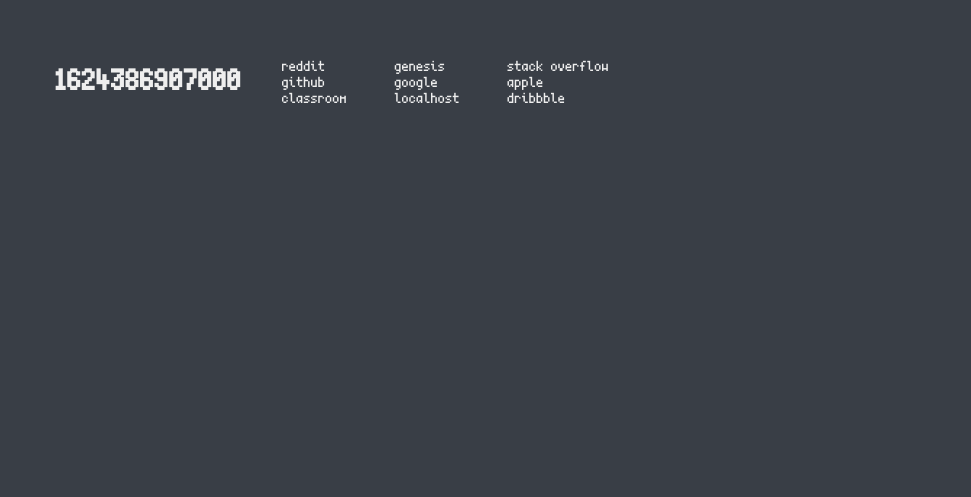
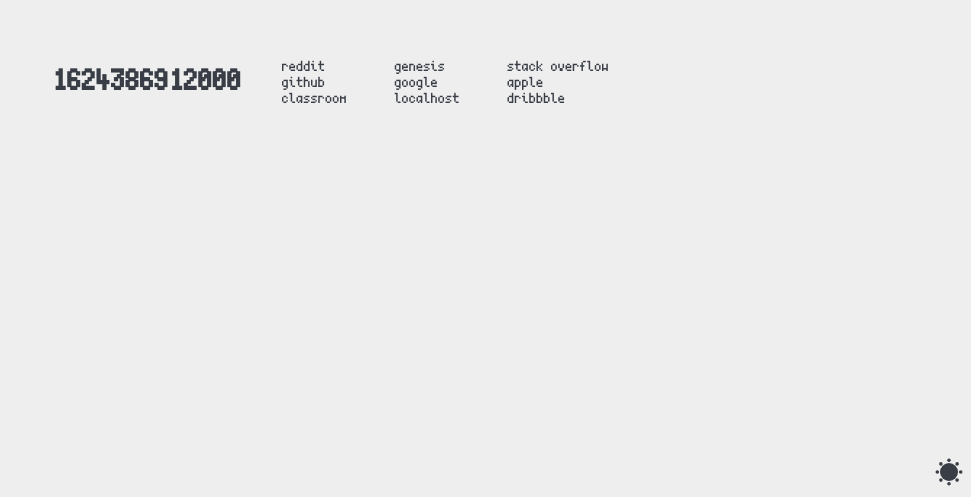
Before and after one commit to akhilvanka/akhilvanka.github.io, a plain HTML site: page index.html in a window 1280 px wide. Shown: the part 303-800 px from the top of the page, without its empty margins (309-1280 px from the left). Drawn offline with Linux system fonts and the light colour scheme.

Commit message:
Added some features
Added support for Light mode, as well as auto switching based on your web browsers theme.

```diff
--- a/css/style.css
+++ b/css/style.css
@@ -15,6 +15,13 @@ html {
     font: 16px/1;
     display: flex;
     justify-content: center;
+    transition: background 250ms;
+}
+
+.html-light-mode {
+    background-color: #EEEEEE;
+    color: #393E46;
+    transition: background 250ms;
 }
 
 body {
@@ -24,6 +31,13 @@ body {
   display: flex;
   min-height: 15ch;
   min-width: 30px;
+  transition: background 250ms;
+}
+
+.body-light-mode {
+    background-color: #EEEEEE;
+    color: #393E46;
+    transition: background 250ms;
 }
 
 a {
@@ -39,6 +53,37 @@ ul {
 }
 
 p #cursor {
-  background-color: #24242d;
+  background-color: #393E46;
   animation: blink 2s infinte;
 }
+
+
+.toggle {
+  --size: 1.5rem;
+  -webkit-appearance: none;
+     -moz-appearance: none;
+          appearance: none;
+  outline: none;
+  cursor: pointer;
+  width: var(--size);
+  height: var(--size);
+  box-shadow: inset calc(var(--size) * 0.33) calc(var(--size) * -0.25) 0;
+  border-radius: 999px;
+  color: #EEEEEE;
+  transition: all 500ms;
+}
+.toggle:checked {
+  --ray-size: calc(var(--size) * -0.4);
+  --offset-orthogonal: calc(var(--size) * 0.65);
+  --offset-diagonal: calc(var(--size) * 0.45);
+  transform: scale(0.75);
+  color: #393E46;
+  box-shadow: inset 0 0 0 var(--size), calc(var(--offset-orthogonal) * -1) 0 0 var(--ray-size), var(--offset-orthogonal) 0 0 var(--ray-size), 0 calc(var(--offset-orthogonal) * -1) 0 var(--ray-size), 0 var(--offset-orthogonal) 0 var(--ray-size), calc(var(--offset-diagonal) * -1) calc(var(--offset-diagonal) * -1) 0 var(--ray-size), var(--offset-diagonal) var(--offset-diagonal) 0 var(--ray-size), calc(var(--offset-diagonal) * -1) var(--offset-diagonal) 0 var(--ray-size), var(--offset-diagonal) calc(var(--offset-diagonal) * -1) 0 var(--ray-size);
+}
+
+.toggle {
+  z-index: 1;
+    position: absolute;
+    top: 95%;
+    left: 97%;
+}
--- a/index.html
+++ b/index.html
@@ -3,13 +3,11 @@
         <head>
           <title>~/home</title>
           <link rel="stylesheet" type="text/css" href="css/style.css">
+          <script type="text/javascript" src="js/min.js"></script>
      </head>
-    <body>
+    <body onload="updateTime(); setInterval('updateTime()', 1 )">
         <h1><span id="time"></span></h1>
-        <script>
-            var dt = new Date();
-            document.getElementById("time").innerHTML = dt.getTime();
-        </script>
+        <div><input id="toggle" class="toggle" type="checkbox" name="checkbox"/></div>
       <nav>
         <ul>
           <li><a href="https://reddit.com"/>reddit</a></li>
@@ -19,7 +17,7 @@
         <ul>
             <li><a href="***REMOVED***"/>genesis</li>
             <li><a href="https://google.com"/>google</li>
-            <li><a href="http://localhost"/>localhost</li>
+            <li><a href="127.0.0.1"/>localhost</li>
         </ul>
         <ul>
             <li><a href="https://stackoverflow.com"/>stack overflow</li>
--- /dev/null
+++ b/js/min.js
@@ -0,0 +1,46 @@
+function updateTime() {
+    var dt = new Date();
+    document.getElementById("time").innerHTML = dt.getTime();
+}
+
+function changeColor() {
+    var body = document.body;
+    var html = document.documentElement;
+    body.classList.toggle("body-light-mode");
+    html.classList.toggle("html-light-mode");
+}
+
+document.addEventListener('DOMContentLoaded', function() {
+    var checkboxes = document.querySelectorAll('input[type=checkbox]');
+
+    for (var checkbox of checkboxes)
+    {
+        checkbox.addEventListener('change', function(event)
+        {
+            if (event.target.checked) {
+                console.log("Checked");
+                changeColor();
+            }
+            else {
+                console.log("Unchecked");
+                changeColor();
+            }
+        });
+    }
+    if (window.matchMedia && window.matchMedia('(prefers-color-scheme: light)').matches) {
+        changeColor();
+        document.getElementById("toggle").checked = true;
+
+    }
+    window.matchMedia('(prefers-color-scheme: light)').addEventListener('change', e => {
+        switch (newColorScheme = e.matches ? "light" : "dark") {
+            case "light":
+                changeColor();
+                document.getElementById("toggle").checked = true;
+                break;
+            case "dark":
+                changeColor();
+                document.getElementById("toggle").checked = false;
+        }
+    });
+}, false);
```
